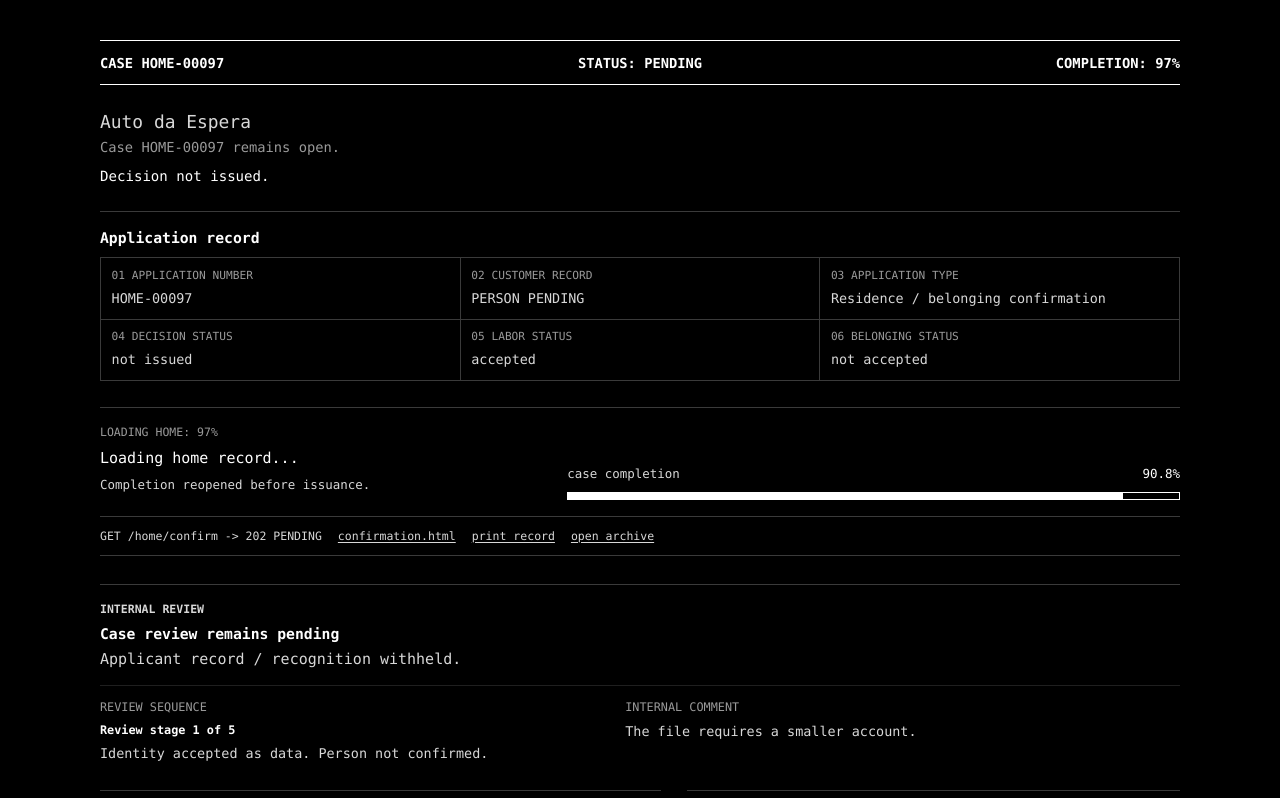
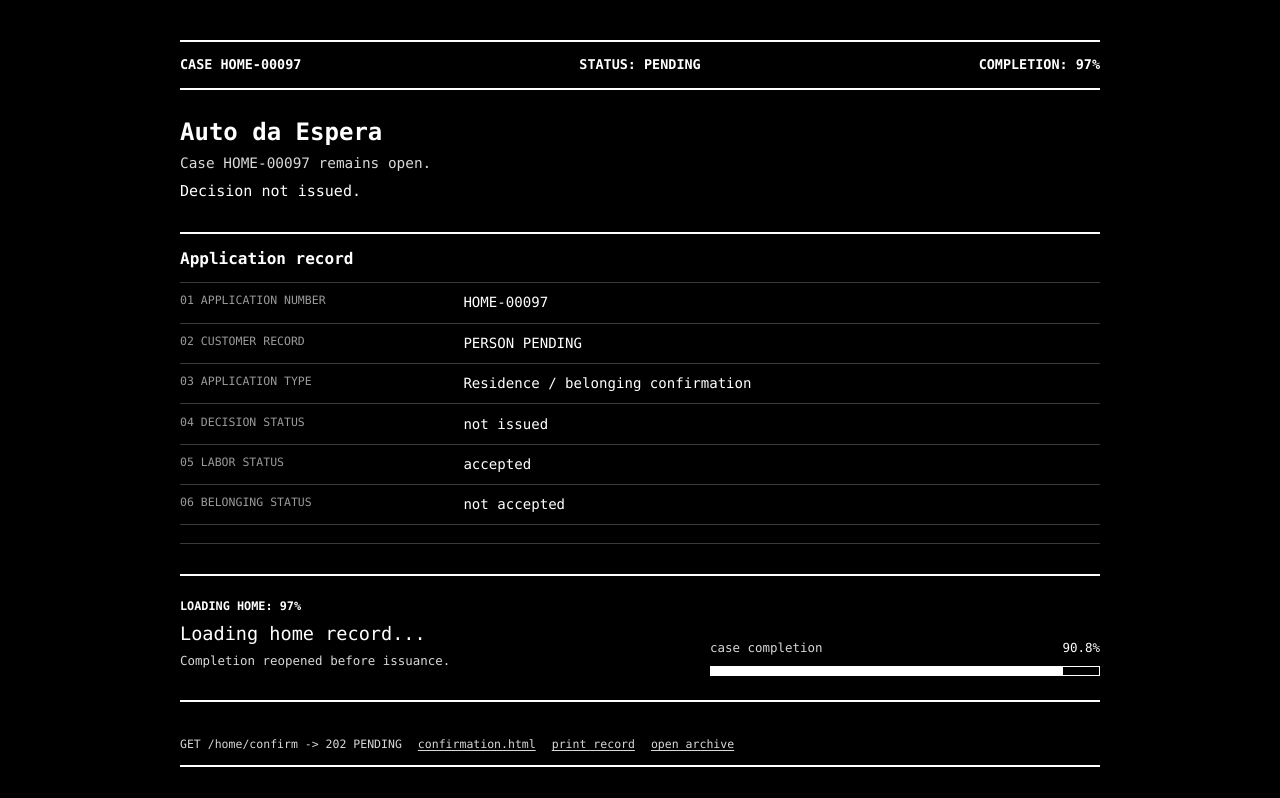
Before and after one commit to tiagomartinspinto/loadinghome, a website built with Vite: page index.html in a window 1280 px wide. Shown: the top 798 px of the page. Built offline with nearby package versions, Linux system fonts and the light colour scheme; files whose address does not match are found by name.

Commit message:
Strengthen monochrome case layout

```diff
--- a/src/styles.css
+++ b/src/styles.css
@@ -90,14 +90,14 @@ a:focus-visible {
 
 .page-shell {
   width: calc(100% - 40px);
-  max-width: 1080px;
+  max-width: 920px;
   margin-right: auto;
   margin-left: auto;
   padding: 40px 0 72px;
 }
 
 .intro {
-  padding-bottom: 28px;
+  padding-bottom: 34px;
 }
 
 .case-row {
@@ -105,12 +105,12 @@ a:focus-visible {
   flex-wrap: wrap;
   justify-content: space-between;
   gap: 0.5rem 1.1rem;
-  margin-bottom: 26px;
-  border-top: 1px solid var(--ink);
-  border-bottom: 1px solid var(--ink);
-  padding: 0.72rem 0;
+  margin-bottom: 30px;
+  border-top: 2px solid var(--ink);
+  border-bottom: 2px solid var(--ink);
+  padding: 0.82rem 0;
   color: var(--ink);
-  font-size: 0.86rem;
+  font-size: 0.84rem;
   font-weight: 700;
   text-transform: uppercase;
 }
@@ -123,16 +123,16 @@ p {
 
 h1 {
   max-width: none;
-  margin-bottom: 0.22rem;
-  color: var(--muted);
-  font-size: 1.12rem;
-  line-height: 1.25;
-  font-weight: 400;
+  margin-bottom: 0.44rem;
+  color: var(--ink);
+  font-size: 1.5rem;
+  line-height: 1.08;
+  font-weight: 700;
 }
 
 h2 {
-  margin-bottom: 0.32rem;
-  font-size: 0.92rem;
+  margin-bottom: 0.38rem;
+  font-size: 1rem;
   line-height: 1.3;
   font-weight: 700;
 }
@@ -145,73 +145,83 @@ h2 {
 
 .intro-subtitle {
   max-width: 34rem;
-  margin-bottom: 0.55rem;
-  color: var(--quiet);
-  font-size: 0.86rem;
+  margin-bottom: 0.36rem;
+  color: var(--muted);
+  font-size: 0.9rem;
 }
 
 .intro-note {
   max-width: 34rem;
-  margin-bottom: 24px;
+  margin-bottom: 30px;
   color: var(--ink);
-  font-size: 0.88rem;
+  font-size: 0.94rem;
 }
 
 .loading-panel {
   display: grid;
-  grid-template-columns: minmax(0, 0.72fr) minmax(280px, 1fr);
-  gap: 26px;
+  grid-template-columns: minmax(0, 1fr) minmax(240px, 0.78fr);
+  gap: 30px;
   align-items: end;
-  border-top: 1px solid var(--line);
-  border-bottom: 1px solid var(--line);
-  padding: 16px 0;
+  margin-bottom: 22px;
+  border-top: 2px solid var(--ink);
+  border-bottom: 2px solid var(--ink);
+  padding: 22px 0 24px;
 }
 
 .case-register {
-  margin-bottom: 26px;
-  border-top: 1px solid var(--line);
-  padding-top: 16px;
+  margin-bottom: 30px;
+  border-top: 2px solid var(--ink);
+  border-bottom: 1px solid var(--line);
+  padding: 15px 0 18px;
 }
 
 .case-register h2 {
-  margin-bottom: 10px;
+  margin-bottom: 12px;
   color: var(--ink);
 }
 
 .status-table {
   display: grid;
-  grid-template-columns: repeat(3, minmax(0, 1fr));
+  grid-template-columns: 1fr;
   margin: 0;
   border-top: 1px solid var(--line);
-  border-left: 1px solid var(--line);
 }
 
 .status-table div {
+  display: grid;
+  grid-template-columns: minmax(12rem, 0.42fr) minmax(0, 1fr);
+  gap: 1rem;
   min-width: 0;
-  border-right: 1px solid var(--line);
   border-bottom: 1px solid var(--line);
-  padding: 0.62rem 0.66rem;
+  padding: 0.58rem 0;
 }
 
 .status-table dt {
   color: var(--quiet);
-  font-size: 0.7rem;
+  font-size: 0.72rem;
   text-transform: uppercase;
 }
 
 .status-table dd {
-  margin: 0.24rem 0 0;
-  color: var(--muted);
-  font-size: 0.84rem;
+  margin: 0;
+  color: var(--ink);
+  font-size: 0.88rem;
 }
 
 .loading-copy p {
   margin-bottom: 0.4rem;
 }
 
+#loadingPhrase {
+  color: var(--ink);
+  font-size: 1.16rem;
+  line-height: 1.24;
+}
+
 .interface-line {
-  color: var(--quiet);
-  font-size: 0.72rem;
+  color: var(--ink);
+  font-size: 0.74rem;
+  font-weight: 700;
   text-transform: uppercase;
 }
 
@@ -238,7 +248,7 @@ h2 {
 .progress-track {
   position: relative;
   width: 100%;
-  height: max(5px, calc(8px - var(--pressure) * 0.16px));
+  height: max(6px, calc(10px - var(--pressure) * 0.16px));
   overflow: hidden;
   border: 1px solid var(--ink);
   background: var(--surface);
@@ -255,17 +265,17 @@ h2 {
 
 .grid-section {
   display: grid;
-  grid-template-columns: minmax(0, 1fr) minmax(280px, 0.88fr);
-  gap: 26px;
-  margin-bottom: 26px;
+  grid-template-columns: minmax(0, 1fr);
+  gap: 34px;
+  margin-bottom: 34px;
 }
 
 .protocol-row {
   display: flex;
   flex-wrap: wrap;
   gap: 0.35rem 1rem;
-  border-bottom: 1px solid var(--line);
-  padding: 0.64rem 0;
+  border-bottom: 2px solid var(--ink);
+  padding: 0.72rem 0;
   color: var(--muted);
   font-size: 0.72rem;
 }
@@ -283,12 +293,12 @@ h2 {
 }
 
 .panel {
-  border-top: 1px solid var(--line);
-  padding-top: 16px;
+  border-top: 2px solid var(--ink);
+  padding-top: 18px;
 }
 
 .scene-panel {
-  margin-bottom: 26px;
+  margin-bottom: 34px;
 }
 
 .scene-grid {
@@ -296,7 +306,7 @@ h2 {
   grid-template-columns: minmax(0, 0.9fr) minmax(0, 1fr);
   gap: 26px;
   border-top: 1px solid var(--soft-line);
-  padding-top: 13px;
+  padding-top: 16px;
 }
 
 .scene-grid > div {
@@ -326,7 +336,7 @@ h2 {
 }
 
 .panel-heading {
-  margin-bottom: 15px;
+  margin-bottom: 18px;
 }
 
 .panel-heading p:last-child {
@@ -454,17 +464,18 @@ h2 {
 
 .verification-table {
   display: grid;
-  grid-template-columns: repeat(2, minmax(0, 1fr));
+  grid-template-columns: 1fr;
   margin: 0;
   border-top: 1px solid var(--line);
-  border-left: 1px solid var(--line);
 }
 
 .verification-table div {
+  display: grid;
+  grid-template-columns: minmax(12rem, 0.42fr) minmax(0, 1fr);
+  gap: 1rem;
   min-width: 0;
-  border-right: 1px solid var(--line);
   border-bottom: 1px solid var(--line);
-  padding: 0.7rem 0.72rem;
+  padding: 0.58rem 0;
 }
 
 .verification-table dt {
@@ -474,7 +485,7 @@ h2 {
 }
 
 .verification-table dd {
-  margin: 0.24rem 0 0;
+  margin: 0;
   font-size: 0.82rem;
 }
 
@@ -753,8 +764,14 @@ textarea:focus {
     grid-template-columns: 1fr;
   }
 
+  .status-table div,
+  .verification-table div {
+    grid-template-columns: 1fr;
+    gap: 0.22rem;
+  }
+
   h1 {
-    font-size: 1.08rem;
+    font-size: 1.36rem;
   }
 }
 
```
